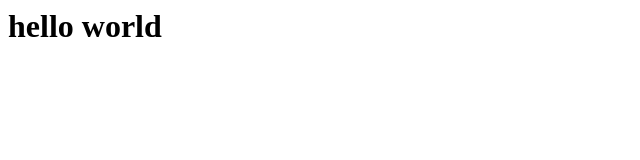
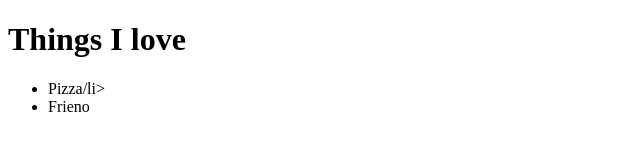
Before and after one commit to mariusyo/mariusyo.github.io, a plain HTML site: page index.html in a window 1280 px wide. Shown: the whole page, without its empty margins (0-640 px from the left). Drawn offline with Linux system fonts and the light colour scheme.

Commit message:
Update index.html

```diff
--- a/index.html
+++ b/index.html
@@ -1 +1,13 @@
-<h1>hello world</h1>
+<!DOCTYPE html>
+<html>
+<head>
+  <title>Of Pizza and Frieno</title>
+</head>
+<body>
+  <h1>Things I love</h1>
+  <ul>
+    <li>Pizza/li>
+    <li>Frieno</li>
+  </ul>
+</body>
+</html>
```
